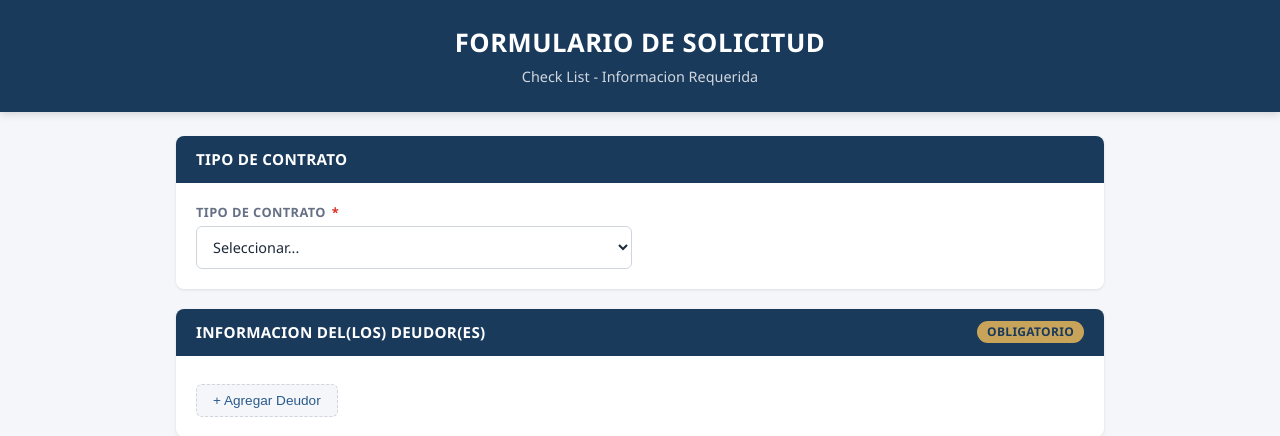
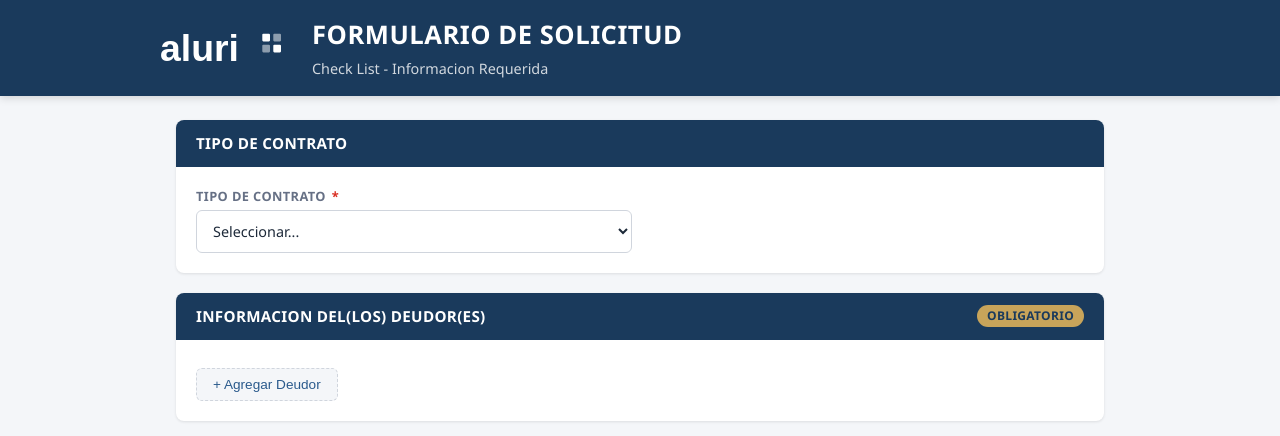
Before and after one commit to anferzata2410/Agente_Contratos, a Flask app: page / in a window 1280 px wide. Shown: the top 436 px of the page. Run offline with Flask 3, Linux system fonts and the light colour scheme.

Commit message:
Agregar logo Aluri en header del formulario web

```diff
--- a/static/css/styles.css
+++ b/static/css/styles.css
@@ -34,9 +34,21 @@ body {
 .page-header {
   background: var(--primary);
   color: #fff;
-  padding: 24px 0;
-  text-align: center;
+  padding: 16px 32px;
   box-shadow: 0 2px 8px rgba(0, 0, 0, 0.15);
+}
+
+.header-content {
+  display: flex;
+  align-items: center;
+  gap: 20px;
+  max-width: 960px;
+  margin: 0 auto;
+}
+
+.header-logo {
+  height: 44px;
+  filter: brightness(0) invert(1);
 }
 
 .page-header h1 {
--- a/templates/checklist_form.html
+++ b/templates/checklist_form.html
@@ -4,7 +4,7 @@
   <meta charset="UTF-8">
   <meta name="viewport" content="width=device-width, initial-scale=1.0">
   <title>Check List - Solicitud de Credito | Aluri</title>
-  <link rel="stylesheet" href="/static/css/styles.css?v=8">
+  <link rel="stylesheet" href="/static/css/styles.css?v=9">
 </head>
 <body>
 
@@ -22,8 +22,13 @@
 
   <!-- ── Header ── -->
   <header class="page-header">
-    <h1>FORMULARIO DE SOLICITUD</h1>
-    <div class="subtitle">Check List - Informacion Requerida</div>
+    <div class="header-content">
+      <img src="/static/img/logo-aluri.svg" alt="Aluri" class="header-logo">
+      <div>
+        <h1>FORMULARIO DE SOLICITUD</h1>
+        <div class="subtitle">Check List - Informacion Requerida</div>
+      </div>
+    </div>
   </header>
 
   <div class="container">
@@ -151,6 +156,6 @@
     </div>
   </div>
 
-  <script src="/static/js/app.js?v=21"></script>
+  <script src="/static/js/app.js?v=22"></script>
 </body>
 </html>
```
Also changed, not shown: static/img/logo-aluri.svg (added).
